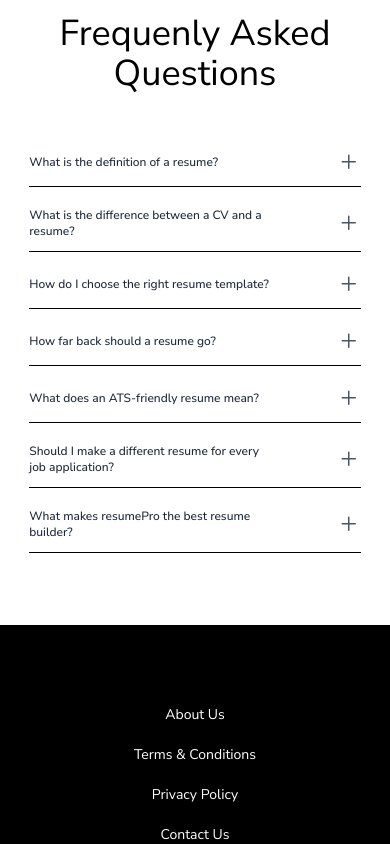
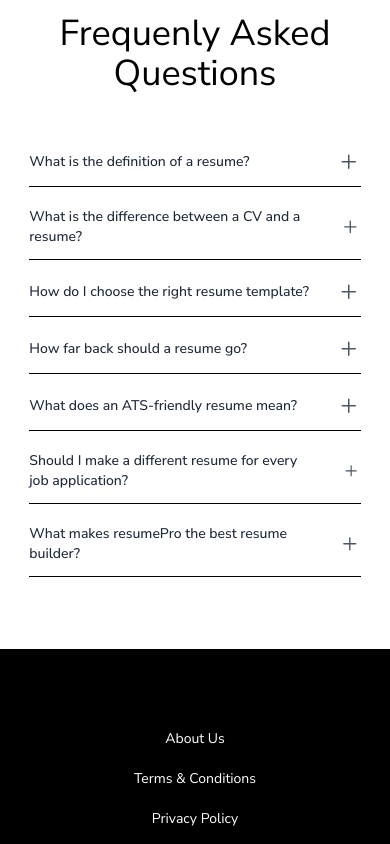
Before and after one commit to chaudhary64/resumePro, a React (Vite) app: page / in a window 390 px wide. Shown: the part 3060-3904 px from the top of the page. Built offline with nearby package versions, Linux system fonts and the light colour scheme.

Commit message:
feat: improve styling and layout of ExpandableText component for better readability

```diff
--- a/src/Components/ExpandableText.jsx
+++ b/src/Components/ExpandableText.jsx
@@ -27,9 +27,9 @@ function ExpandableText({ question, answer }) {
             : expander(expandableTextController);
           setIsExpanded((prev) => !prev);
         }}
-        className="w-full flex items-center justify-between py-5 cursor-pointer"
+        className="w-full py-5 flex justify-between items-center gap-6 cursor-pointer"
       >
-        <span className="max-sm:w-[75%] text-xs sm:text-sm md:text-base lg:text-lg font-medium text-gray-800">
+        <span className="text-sm md:text-base lg:text-lg font-medium text-gray-800">
           {question}
         </span>
         <GoPlus
@@ -43,7 +43,7 @@ function ExpandableText({ question, answer }) {
         animate={{ height: isExpanded ? "auto" : 0 }}
         className="-mt-2 overflow-hidden"
       >
-        <p className="pb-4 text-gray-700 text-xs sm:text-sm md:text-base lg:text-lg">
+        <p className="pb-4 text-gray-700 text-sm md:text-base lg:text-lg">
           {answer}
         </p>
       </motion.div>
```
